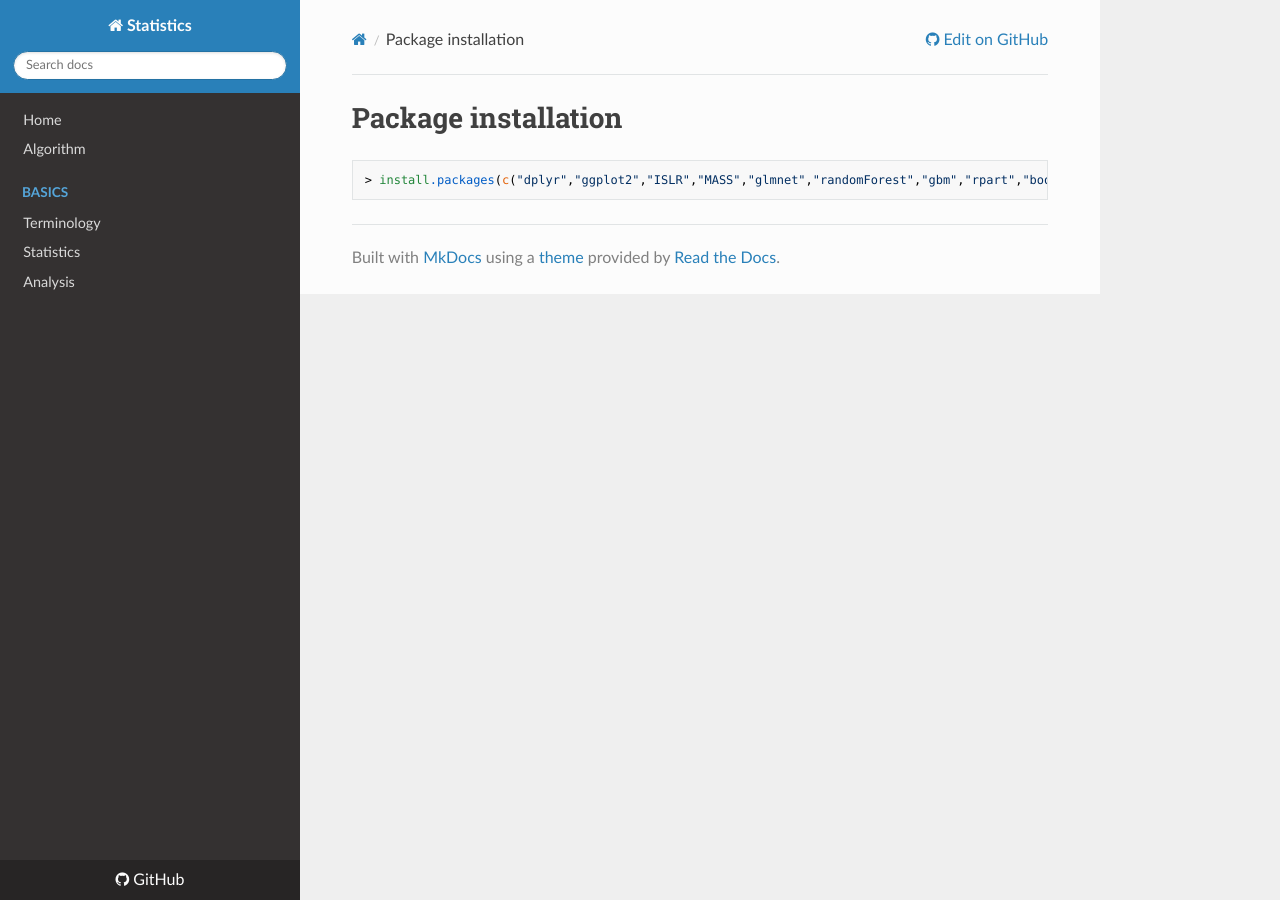
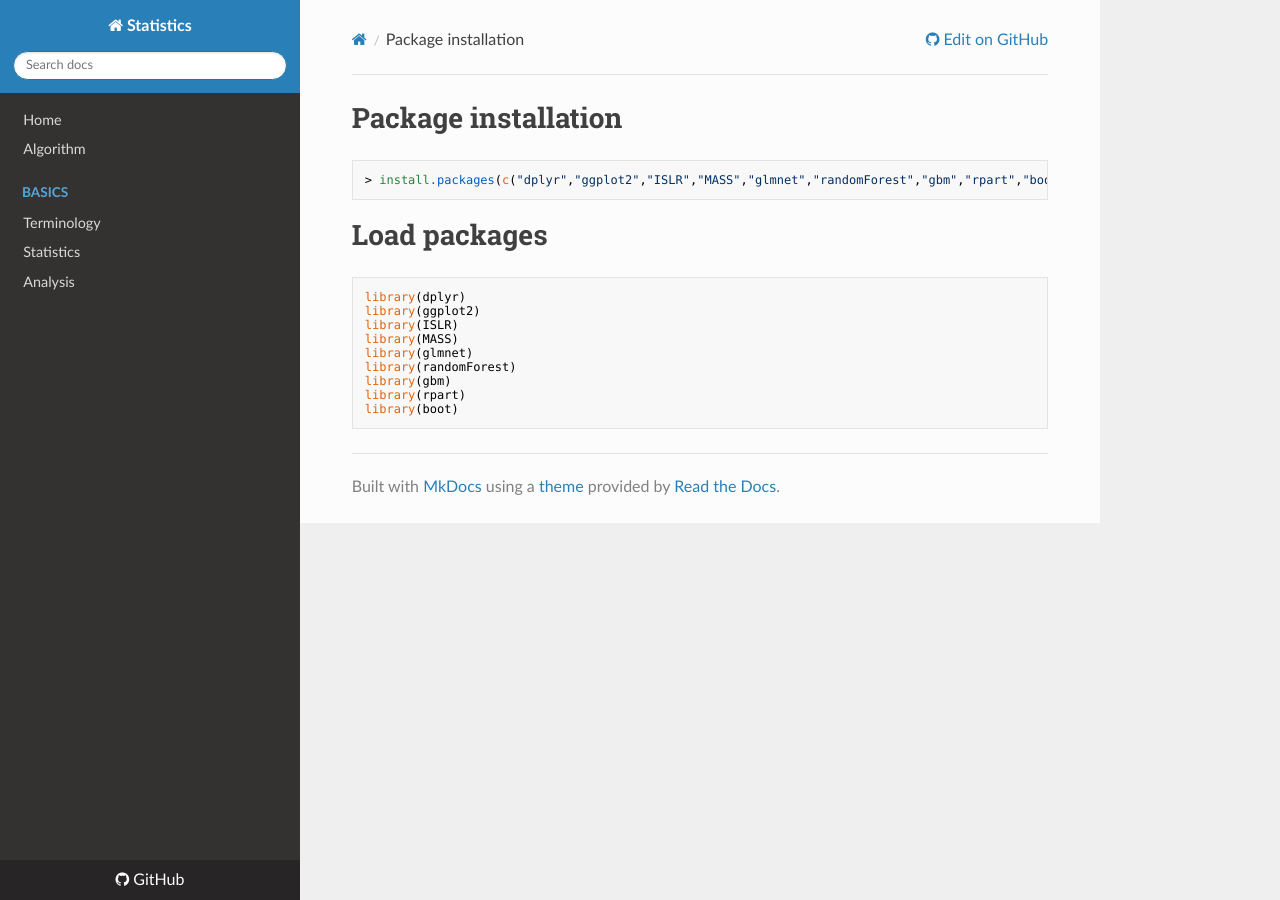
Before and after one commit to WonyoungCho/Statistics, an MkDocs documentation site: the page built from docs/R.md, in a window 1280 px wide. Built offline with MkDocs 1.6.1, drawn with Linux system fonts in a browser that asks for light colours; nearby versions of some CDN libraries; old or Windows-style settings are respelled for this version of MkDocs.

Commit message:
Update R.md

````diff
--- a/docs/R.md
+++ b/docs/R.md
@@ -2,3 +2,16 @@
 ```
 > install.packages(c("dplyr","ggplot2","ISLR","MASS","glmnet","randomForest","gbm","rpart","boot"))
 ```
+
+# Load packages
+```
+library(dplyr)
+library(ggplot2)
+library(ISLR)
+library(MASS)
+library(glmnet)
+library(randomForest)
+library(gbm)
+library(rpart)
+library(boot)
+```
````
